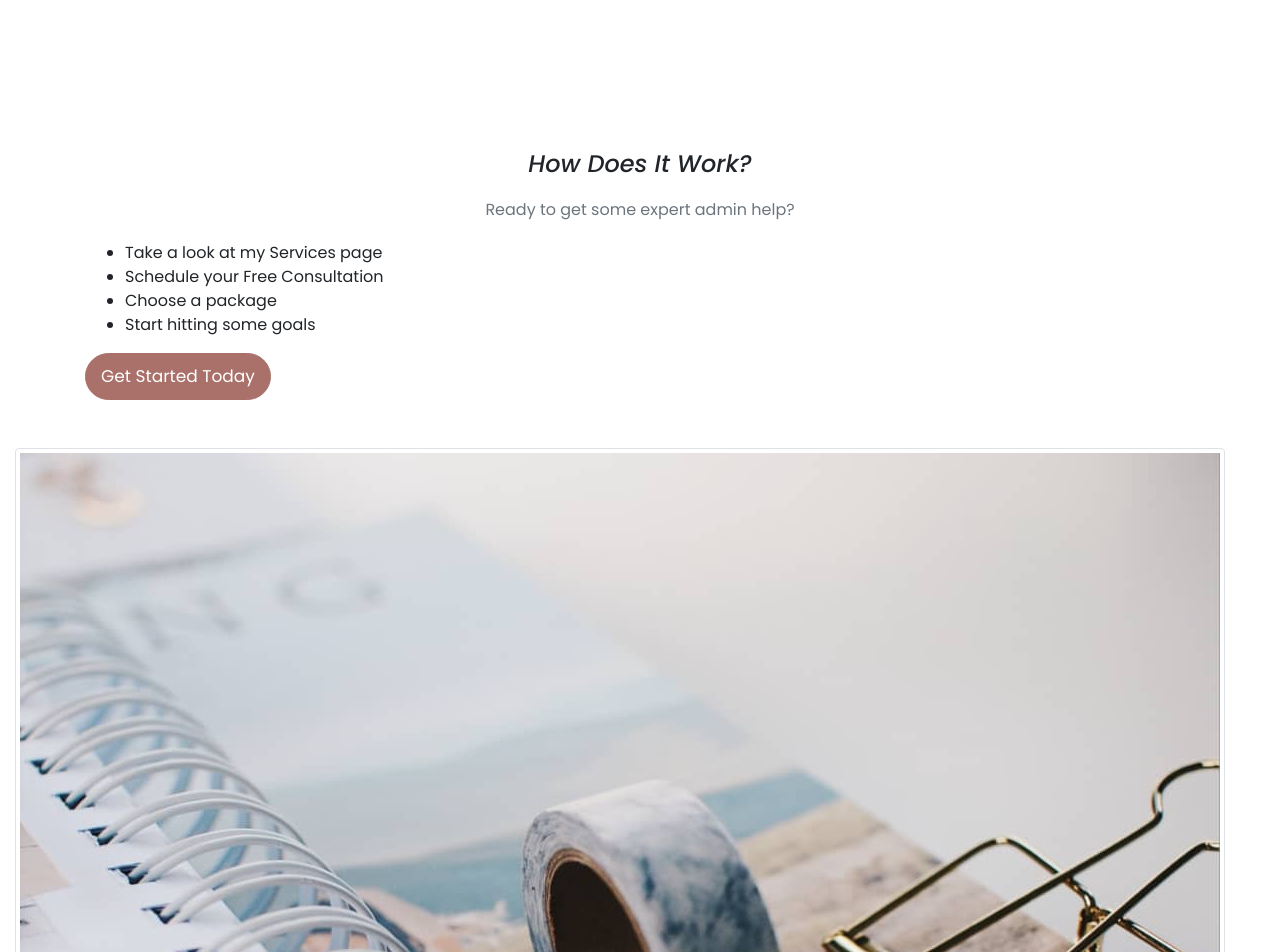
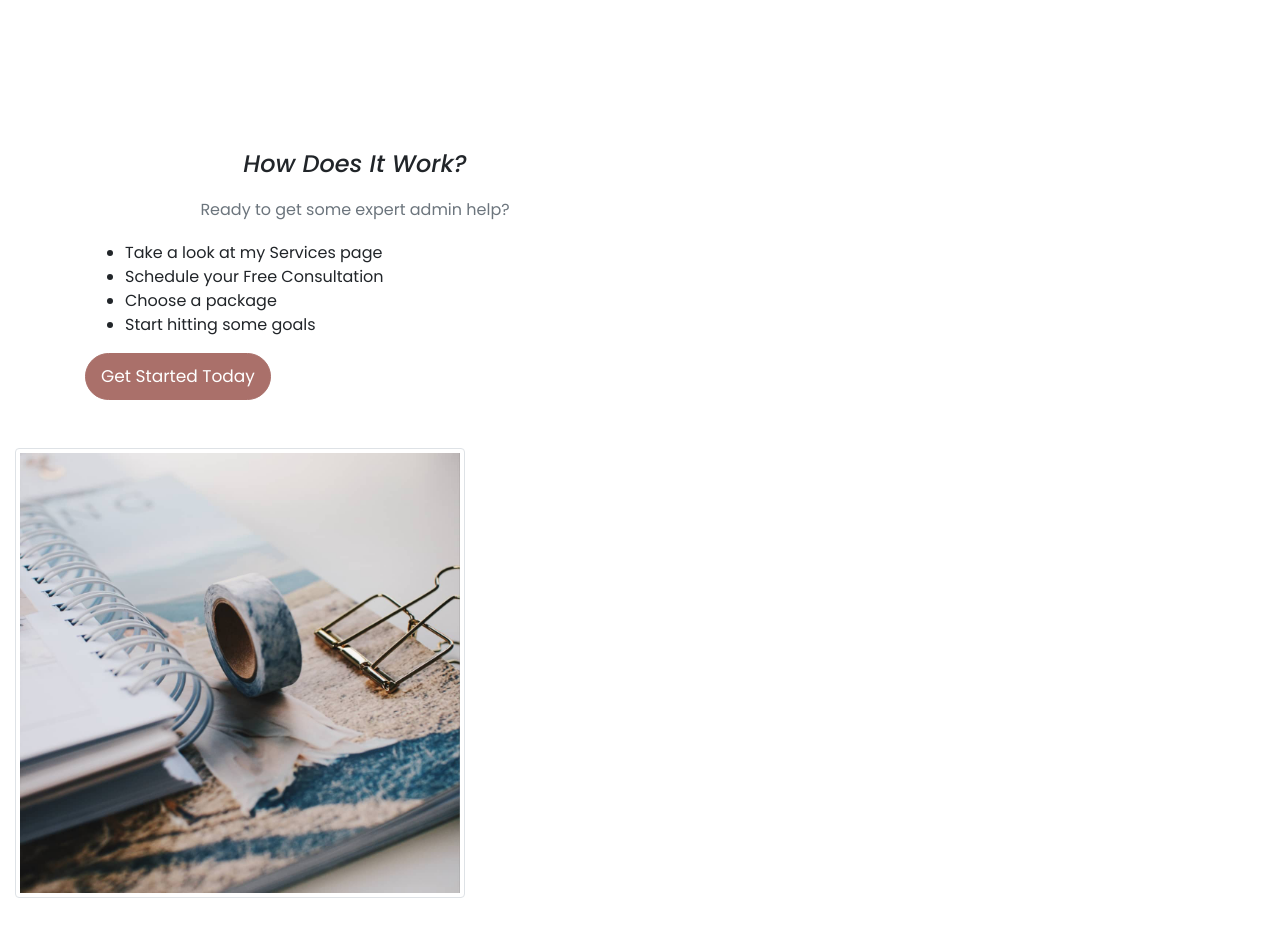
Before and after one commit to BolderCoder8/Responsive-Project, a plain HTML site: page index.html in a window 1280 px wide. Shown: the part 1120-2072 px from the top of the page. After the commit the page ends 2018 px from the top, so only its background shows below. Drawn offline with nearby package versions, Linux system fonts and the light colour scheme.

Commit message:
Update index.html

```diff
--- a/index.html
+++ b/index.html
@@ -64,7 +64,7 @@ No overdue fees! </p>
 </div>
 <div class="container">
     <div class="row mb-5">
-        <div class="col">
+        <div class="col-6">
           <div class="business-description">
 <h2 class="text-center mb-3">How Does It Work?</h2>
     <p class="text-muted">Ready to get some expert admin help? </p>
@@ -74,8 +74,8 @@ No overdue fees! </p>
 </div>
 </div>
 </div>
-<div class="col d-none d-lg-block">
-<img src="images/FAQ images 2.jpg" class="img-thumbnail rounded h-75 d-inline-block" alt="image of a clean office desk">
+<div class="col-6 d-none d-lg-block">
+<img src="images/FAQ images 2.jpg" class="img-thumbnail rounded" alt="image of a notebook">
     </div>
   </body>
 </html>
```
